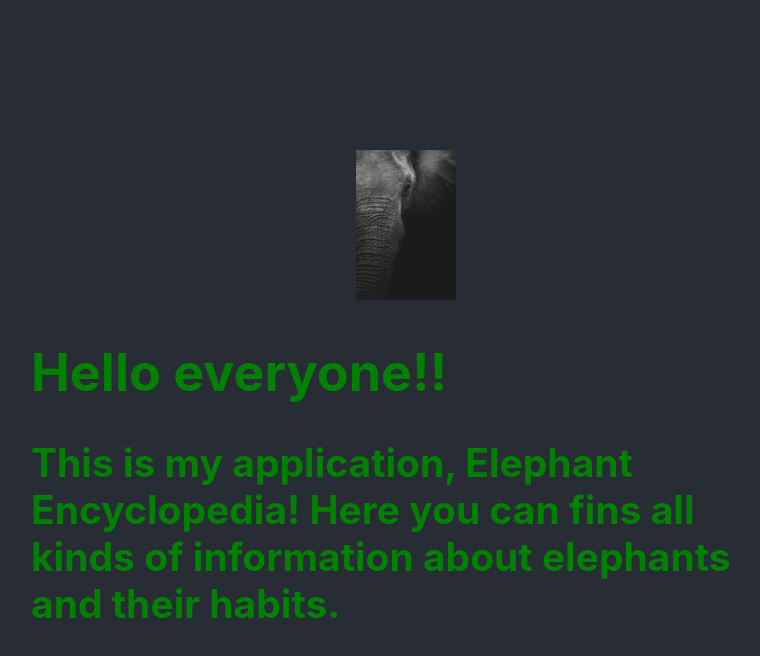
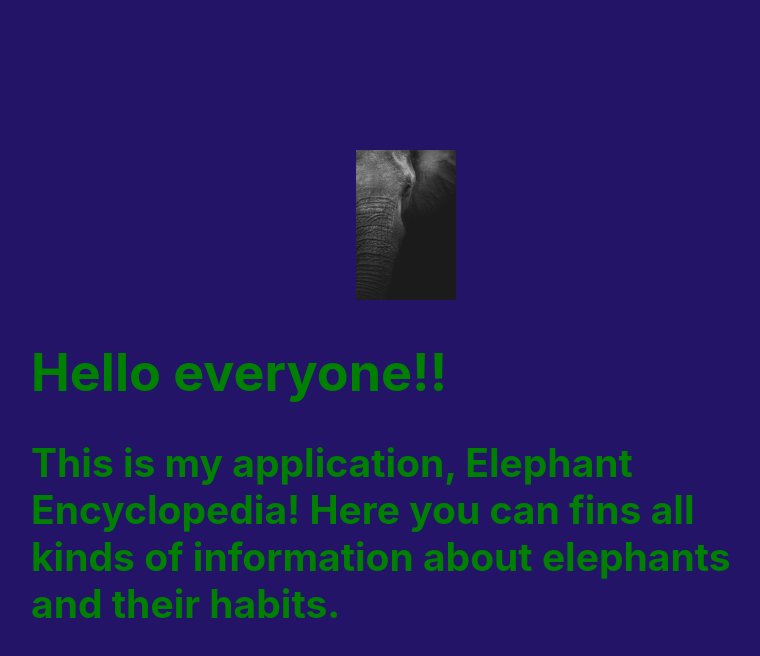
Before and after one commit to JoyUmoekpo/Elephant-Encyclopedia, a React (Create React App) app: page / in a window 1280 px wide. Shown: the top 656 px of the page, without its empty margins (234-994 px from the left). Built offline with nearby package versions, Linux system fonts and the light colour scheme.

Commit message:
Changed background color

```diff
--- a/src/App.css
+++ b/src/App.css
@@ -14,7 +14,8 @@
 }
 
 .App-header {
-  background-color: #282c34;
+  /* background-color: #282c34; */
+  background-color: #241468;
   min-height: 100vh;
   display: flex;
   flex-direction: column;
```
